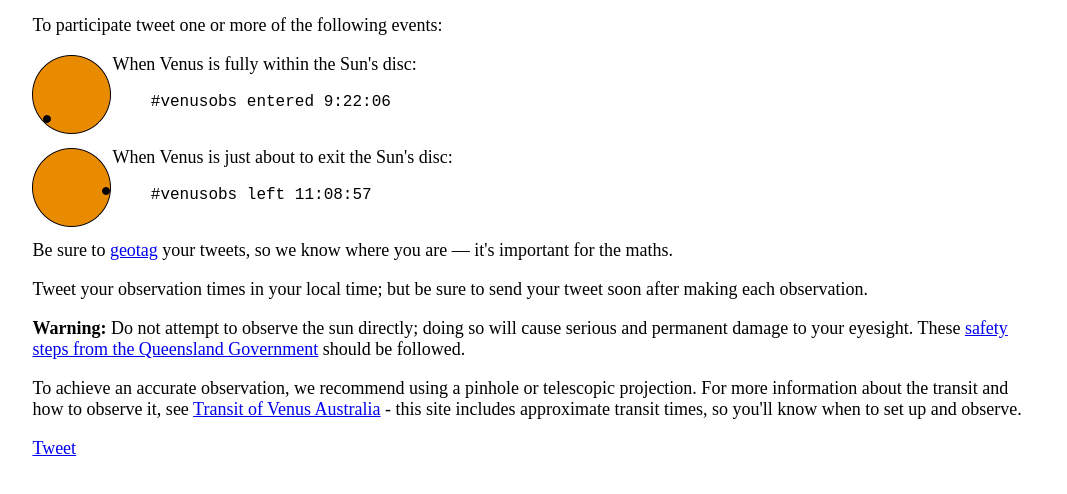
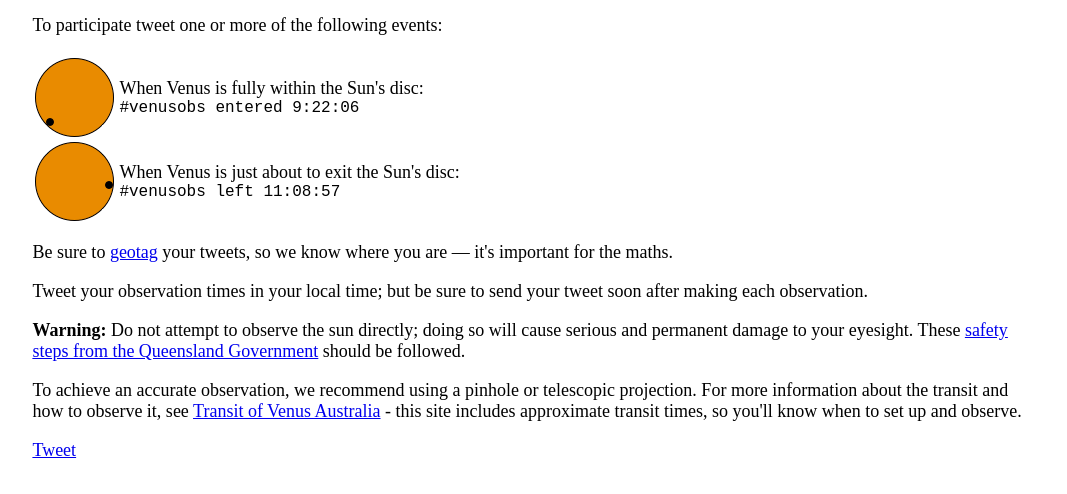
Before and after one commit to grahame/transit2012, a plain HTML site: page site/index.html in a window 1280 px wide. Shown: the part 164-658 px from the top of the page, without its empty margins (102-1169 px from the left). Drawn offline with nearby package versions, Linux system fonts and the light colour scheme; a script that the page names is missing; a web font is replaced by a local one.

Commit message:
blah, use a table

```diff
--- a/site/index.html
+++ b/site/index.html
@@ -51,31 +51,31 @@ the Sun - the <a href="http://en.wikipedia.org/wiki/Astronomical_unit">Astronomi
 To participate tweet one or more of the following events:
 </p>
 
-<img class="inline" src="enter.png" alt="venus enters solar disc" />
+<table>
+    <tr>
+        <td>
+            <img src="enter.png" alt="venus enters solar disc" />
+        </td>
+        <td>
+            When Venus is fully within the Sun's disc:<br/>
+            <code>#venusobs entered 9:22:06</code>
+        </td>
+    </tr>
+    <tr>
+        <td>
+            <img src="leave.png" alt="venus leaves solar disc" />
+        </td>
+        <td>
+            When Venus is just about to exit the Sun's disc:<br/>
+            <code>#venusobs left 11:08:57</code>
+        </td>
+    </tr>
+</table>
 
-<p>
-    When Venus is fully within the Sun's disc:
-    <pre>
-    #venusobs entered 9:22:06
-    </pre>
-</p>
-
-<img class="inline" src="leave.png" alt="venus leaves solar disc" />
-
-<p>
-    When Venus is just about to exit the Sun's disc:
-    <pre>
-    #venusobs left 11:08:57
-    </pre>
-</p>
-
-<p style="clear:left;"></p>
-
-<p>
+<p style="clear:left;">
 Be sure to <a href="https://support.twitter.com/forums/26810/entries/78525">geotag</a> your tweets,
 so we know where you are &mdash; it's important for the maths.
 </p>
-
 
 <p>
 Tweet your observation times in your local time; but be sure to send your tweet soon after making each observation.
--- a/site/transit.css
+++ b/site/transit.css
@@ -22,4 +22,10 @@
 .inline {
     display: inline;
     float: left;
+    padding: 10px;
 }
+
+table {
+    font-size: large;
+    border: none;
+}
```
